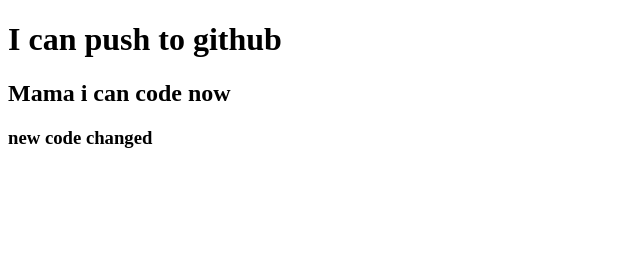
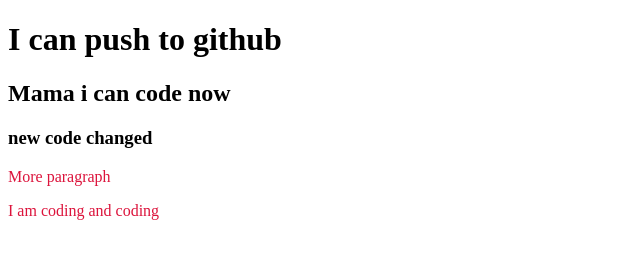
Before and after one commit to faiyaazfaisal/my-second-repo, a plain HTML site: page index.html in a window 1280 px wide. Shown: the whole page, without its empty margins (0-640 px from the left). Drawn offline with Linux system fonts and the light colour scheme.

Commit message:
styles added

```diff
--- a/index.html
+++ b/index.html
@@ -5,10 +5,13 @@
     <meta http-equiv="X-UA-Compatible" content="IE=edge">
     <meta name="viewport" content="width=device-width, initial-scale=1.0">
     <title>My second github repo</title>
+    <link rel="stylesheet" href="style.css">
 </head>
 <body>
     <h1>I can push to github</h1>
     <h2>Mama i can code now</h2>
     <h3>new code changed</h3>
+    <p>More paragraph</p>
+    <p>I am coding and coding</p>
 </body>
 </html>
--- /dev/null
+++ b/style.css
@@ -0,0 +1,3 @@
+p{
+    color: crimson;
+}
```
